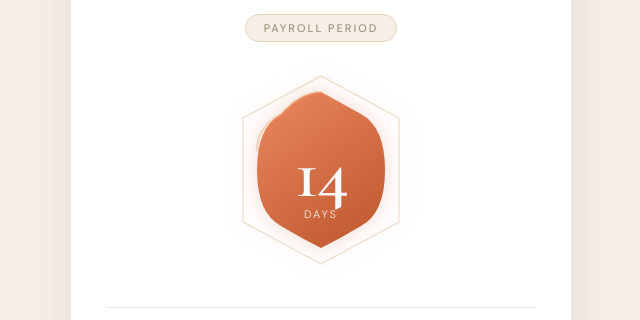
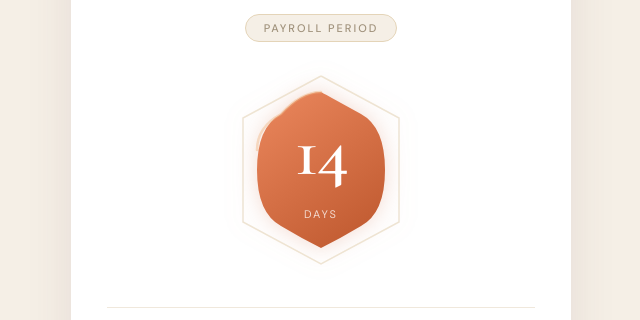
Before and after one commit to arsalnadeem-bot/hours_confirmation, a plain HTML site: page index.html in a window 1280 px wide. Shown: the part 312-632 px from the top of the page, without its empty margins (319-959 px from the left). Drawn offline with nearby package versions, Linux system fonts and the light colour scheme.

Commit message:
Move days count text position in index.html
Adjusted the position of the days count text in the SVG.

```diff
--- a/index.html
+++ b/index.html
@@ -309,7 +309,7 @@
         <!-- highlight -->
         <path d="M90,22 Q70,22 50,44 Q26,57 26,80" fill="none" stroke="#f0b888" stroke-width="2.5" stroke-linecap="round" opacity="0.45"/>
         <!-- number -->
-        <text id="days-count" x="90" y="112" text-anchor="middle" dominant-baseline="middle" font-family="'Cormorant Garamond', serif" font-size="72" font-weight="600" fill="#fff" letter-spacing="-2">0</text>
+        <text id="days-count" x="90" y="90" text-anchor="middle" dominant-baseline="middle" font-family="'Cormorant Garamond', serif" font-size="72" font-weight="600" fill="#fff" letter-spacing="-2">0</text>
         <text x="90" y="148" text-anchor="middle" font-family="'DM Sans', sans-serif" font-size="11" font-weight="400" fill="#fff" letter-spacing="2" opacity="0.75">DAYS</text>
       </svg>
     </div>
```
